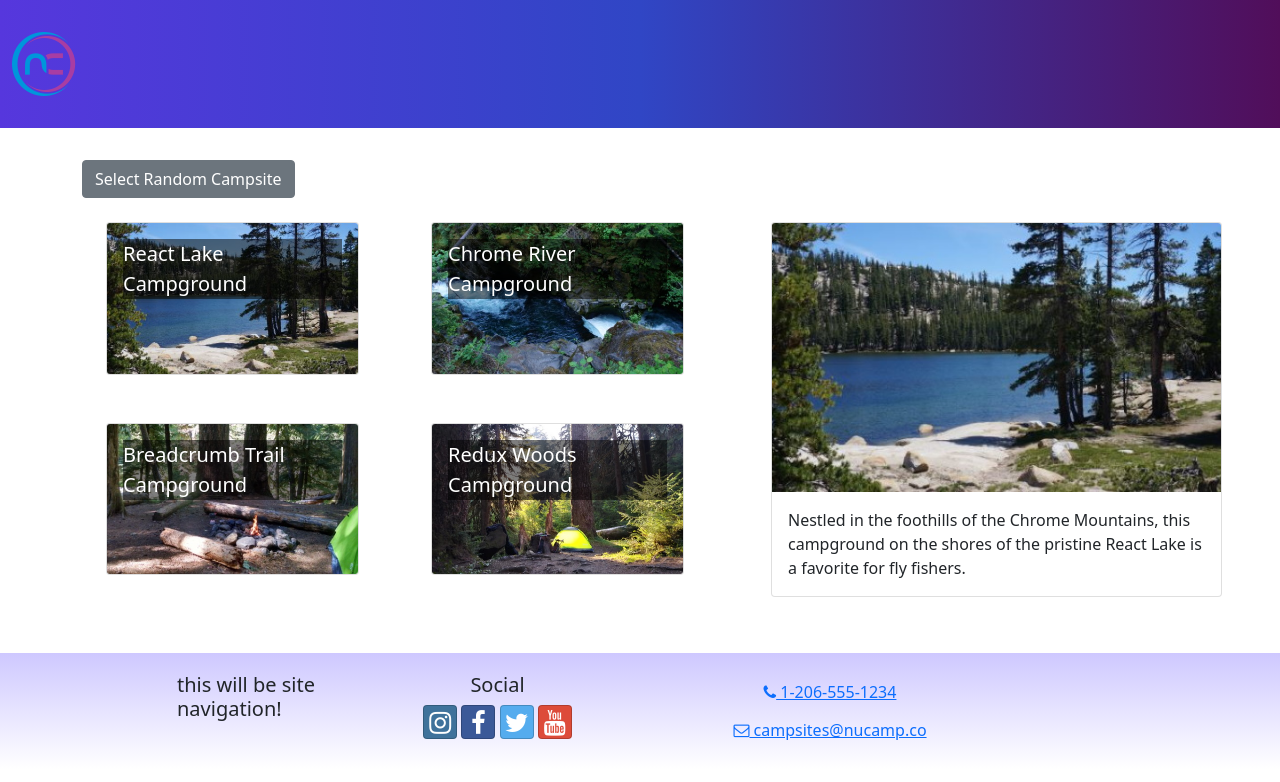
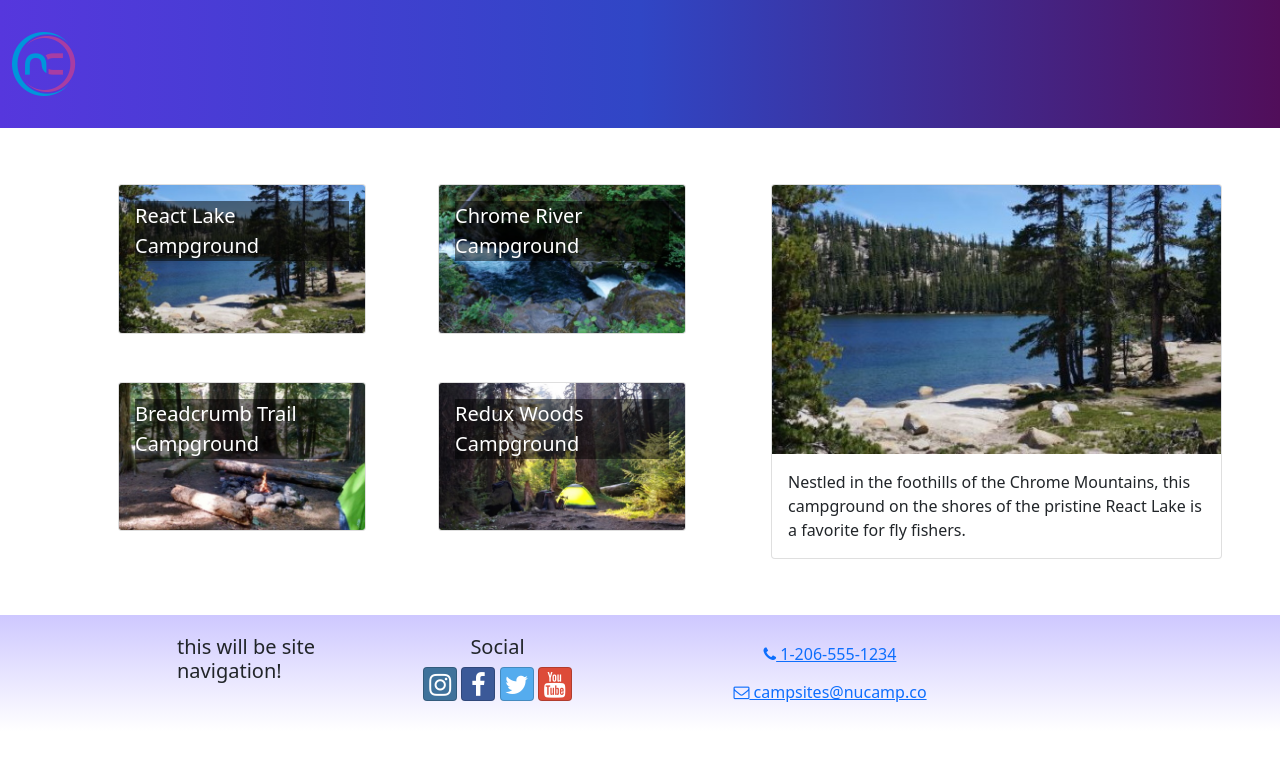
Before and after one commit to jannethg/React-WorkshopAssignment1, a React (Create React App) app: page / in a window 1280 px wide. Shown: the top 782 px of the page. Built offline with nearby package versions, Linux system fonts and the light colour scheme.

Commit message:
UserState: Campsite card clicks and shows the Campsite image and decription

```diff
--- a/src/features/campsites/CampsitesList.js
+++ b/src/features/campsites/CampsitesList.js
@@ -2,13 +2,18 @@
 import CampsiteCard from "./CampsiteCard";
 import { selectAllCampsites } from './campsitesSlice';
 
-const  CampsitesList = () => {
+const  CampsitesList = ({setCampsiteId}) => {
     const campsites = selectAllCampsites();
     return (
-        <Row >
+        <Row className ='ms-auto'>
             {campsites.map((campsite) => {
                 return (
-                    <Col md='5' className='m-4' key={campsite.id}>
+                    <Col
+                        md='5'
+                        className='m-4'
+                        key={campsite.id}
+                        onClick={() => setCampsiteId(campsite.id)}
+                    >
                         <CampsiteCard campsite={campsite} />
                     </Col>
                 );
--- a/src/features/campsites/campsitesSlice.js
+++ b/src/features/campsites/campsitesSlice.js
@@ -5,6 +5,10 @@
     return CAMPSITES;
 };
 
-export const selectRandomCampsite = () => {
-    return CAMPSITES[Math.floor(CAMPSITES.length * Math.random())];
+// export const selectRandomCampsite = () => {
+//     return CAMPSITES[Math.floor(CAMPSITES.length * Math.random())];
+// };
+
+export const selectCampsiteById = (id) => {
+    return CAMPSITES.find((campsite) => campsite.id === id);
 };
--- a/src/pages/CampsitesDirectoryPage.js
+++ b/src/pages/CampsitesDirectoryPage.js
@@ -1,20 +1,18 @@
 import { useState } from 'react';
-import {Container, Row, Col, Button} from 'reactstrap';
+import {Container, Row, Col} from 'reactstrap';
 import CampsiteDetail from '../features/campsites/CampsiteDetail';
 import CampsitesList from '../features/campsites/CampsitesList';
-import { selectRandomCampsite } from '../features/campsites/campsitesSlice';
+import { selectCampsiteById } from '../features/campsites/campsitesSlice';
 
 const CampsitesDirectoryPage = () => {
-    const [selectedCampsite, toggleCampsite ] = useState(selectRandomCampsite());
+    const [campsiteId, setCampsiteId] = useState(0);
+    const selectedCampsite = selectCampsiteById(campsiteId);
 
    return (
    <Container>
-    <Button onClick={() => toggleCampsite(selectRandomCampsite())}>
-        Select Random Campsite
-    </Button>
         <Row>
             <Col sm= '5' md='7'>
-            <CampsitesList />
+            <CampsitesList setCampsiteId={setCampsiteId} />
             </Col>
             <Col sm='7' md='5'>
                 <CampsiteDetail campsite={selectedCampsite} />
```
Lines whose indentation alone changed are shown as unchanged.
